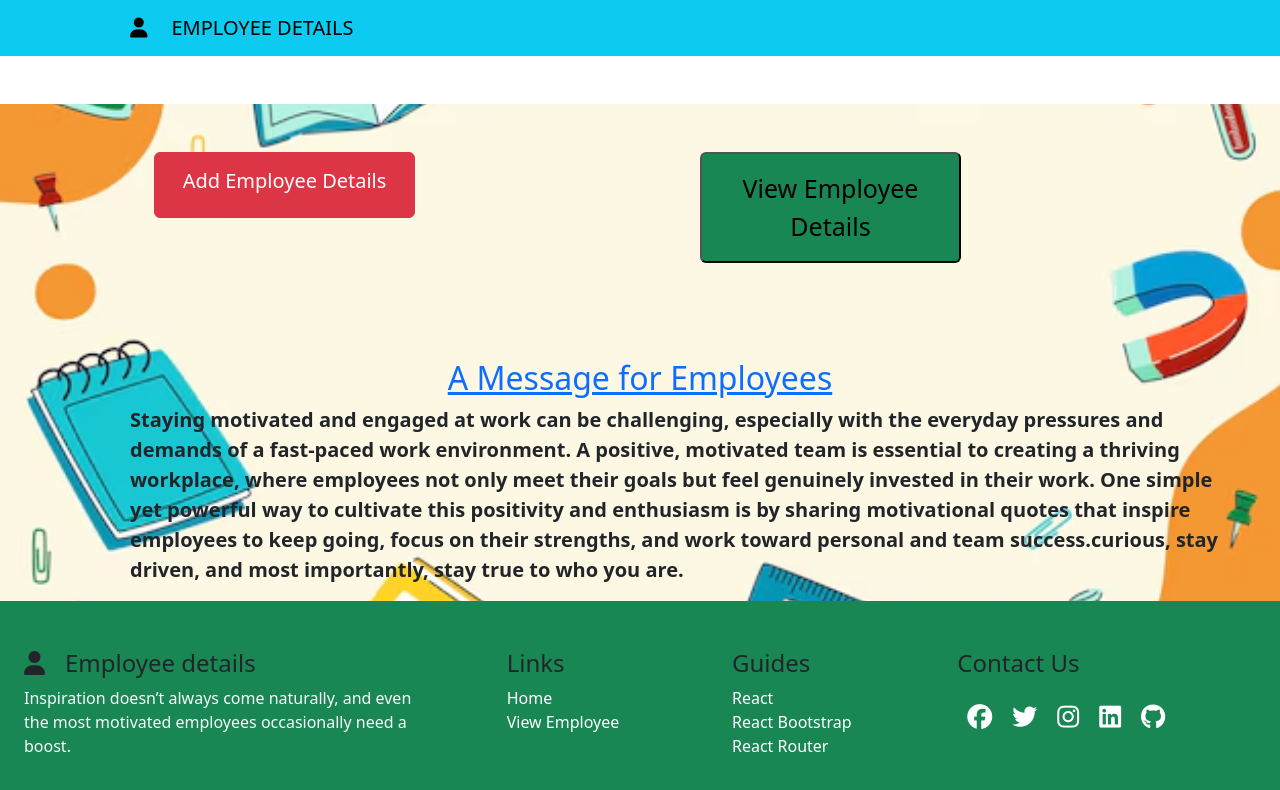
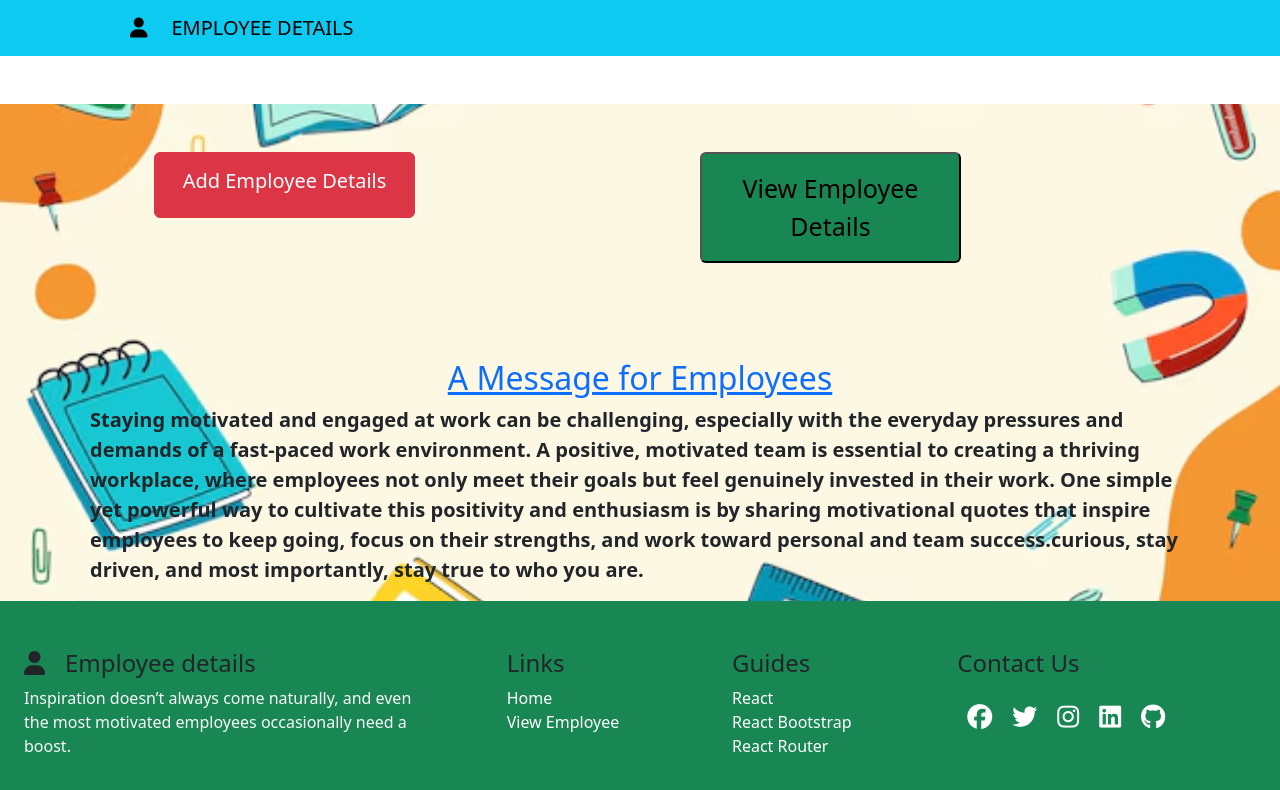
Before and after one commit to arshapv/Employee_frontend_react, a React (Vite) app: page / in a window 1280 px wide. Shown: the top 790 px of the page. Built offline with nearby package versions, Linux system fonts and the light colour scheme; a web font is replaced by a local one.

Commit message:
Update Home.jsx

```diff
--- a/src/Components/Home.jsx
+++ b/src/Components/Home.jsx
@@ -30,7 +30,7 @@ function Home() {
         {/* Heading centered */}
         <div className='row'>
         <h2 className='mt-5 text-primary text-center' style={{textDecoration:'underline'}}>A Message for Employees</h2>
-        <p className='ms-5 me-5 d-flex justify-content-center' style={{fontSize:'20px ', fontWeight:'bold', }}>Staying motivated and engaged at work can be challenging,
+        <p className='ms-2 me-5 d-flex justify-content-center' style={{fontSize:'20px ', fontWeight:'bold', }}>Staying motivated and engaged at work can be challenging,
           especially with the everyday pressures and demands of a fast-paced work environment. A positive, motivated team is essential to
            creating a thriving workplace, where employees not only meet their goals but feel genuinely invested in their work. One simple yet
             powerful way to cultivate this positivity and enthusiasm is by sharing motivational quotes that inspire employees to keep going,
```
